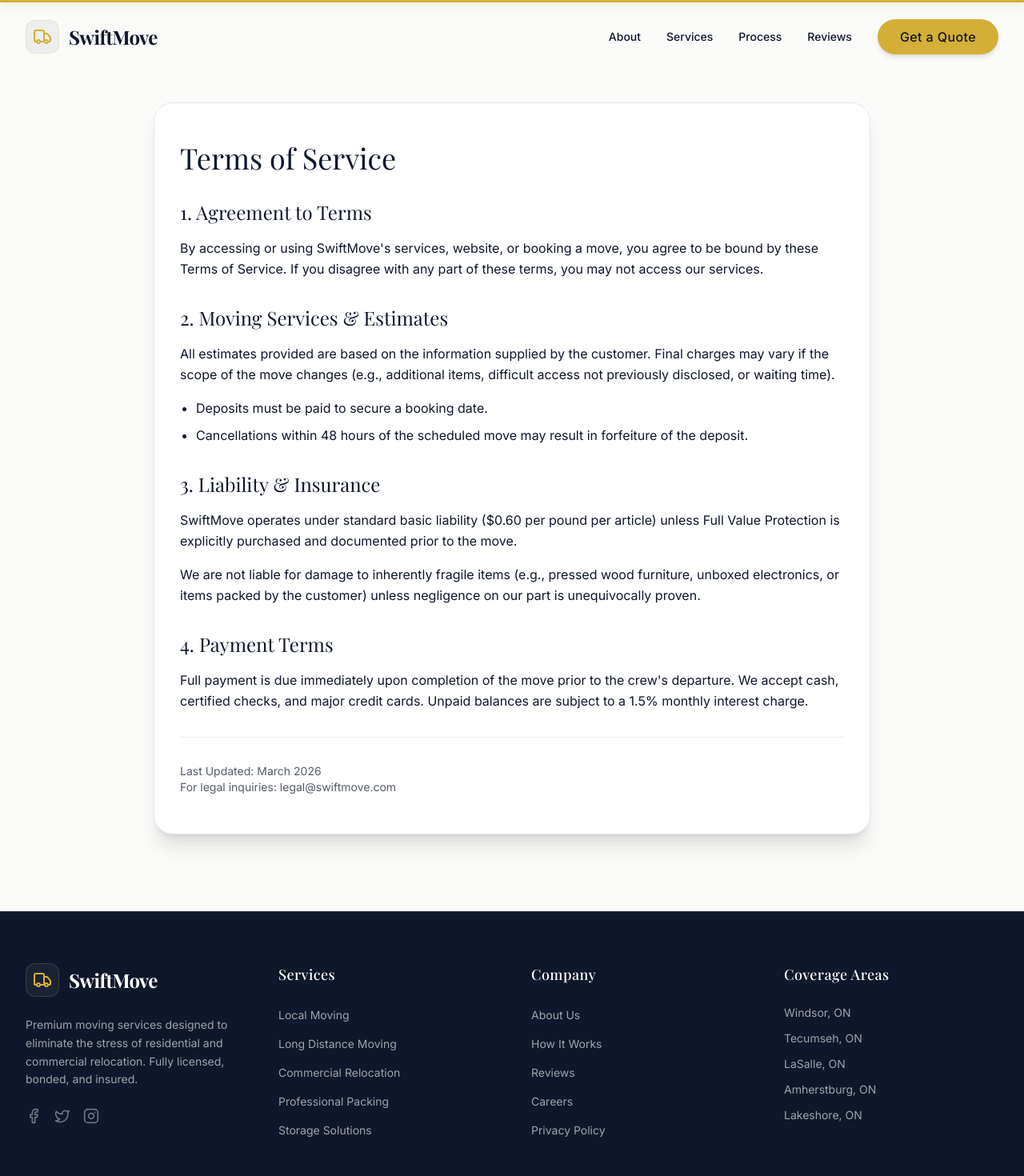
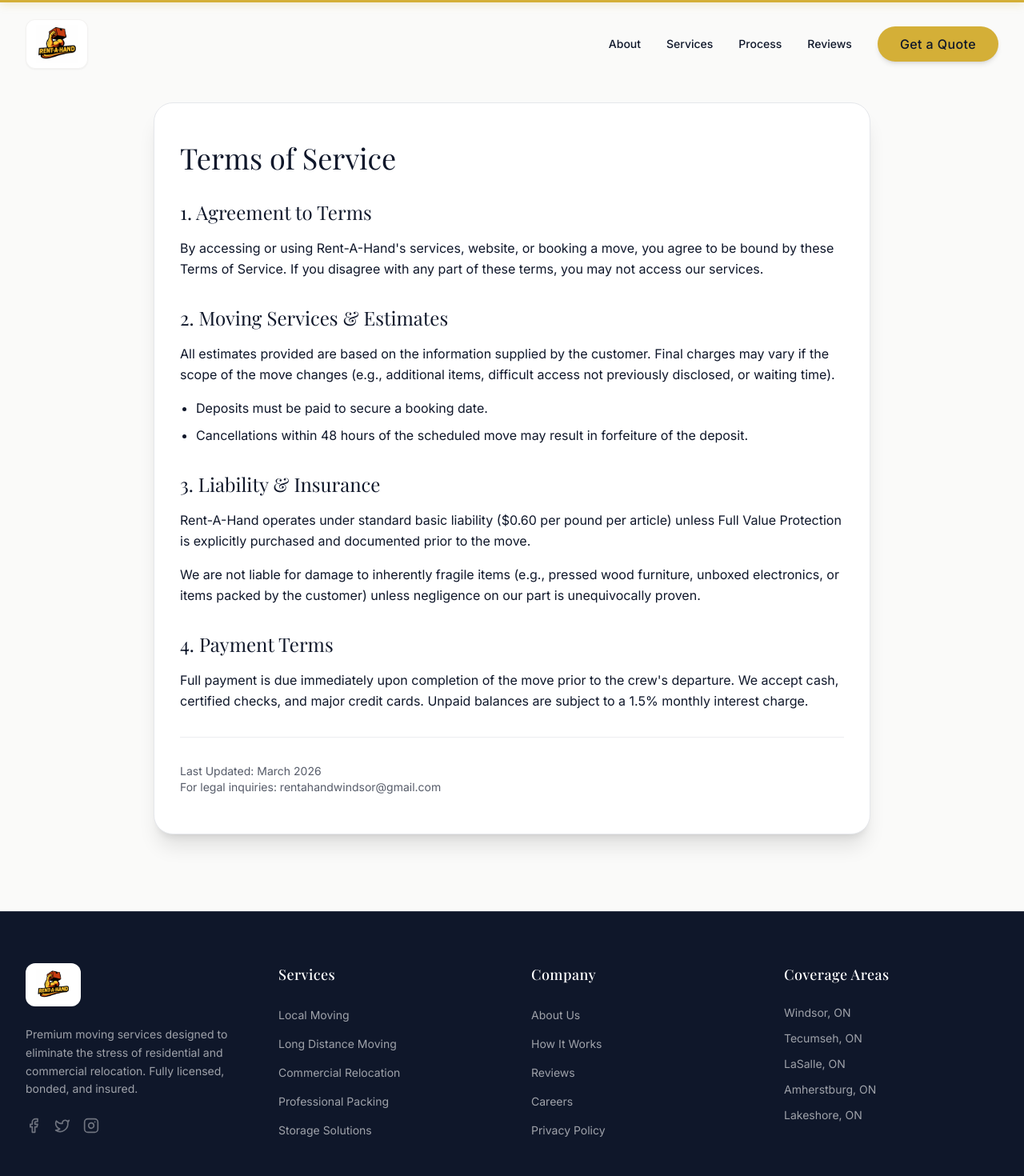
Before and after one commit to abdularif0705/moving-service-website-premium, a Next.js app: page /terms in a window 1280 px wide. Shown: the top 1470 px of the page at 80% size. Built offline with nearby package versions, Linux system fonts and the light colour scheme; a web font is replaced by a local one.

Commit message:
Change brand.

```diff
--- a/src/app/careers/page.tsx
+++ b/src/app/careers/page.tsx
@@ -3,8 +3,8 @@
 import { ArrowRight, Briefcase, GraduationCap, HeartHandshake } from "lucide-react";
 
 export const metadata = {
-  title: "Careers | SwiftMove",
-  description: "Join the SwiftMove team. We are hiring professional movers and logistics experts in Windsor, ON.",
+  title: "Careers | Rent-A-Hand",
+  description: "Join the Rent-A-Hand team. We are hiring professional movers and logistics experts in Windsor, ON.",
 };
 
 const openRoles = [
@@ -89,7 +89,7 @@
               ))}
             </div>
             <div className="text-center mt-12 text-foreground/60">
-              Don't see a fit? Send your resume to <a href="mailto:careers@swiftmove.com" className="text-accent font-medium hover:underline">careers@swiftmove.com</a>
+              Don't see a fit? Send your resume to <a href="mailto:rentahandwindsor@gmail.com" className="text-accent font-medium hover:underline">rentahandwindsor@gmail.com</a>
             </div>
           </div>
         </div>
--- a/src/app/layout.tsx
+++ b/src/app/layout.tsx
@@ -6,7 +6,7 @@
 const playfair = Playfair_Display({ subsets: ["latin"], variable: "--font-playfair" });
 
 export const metadata: Metadata = {
-  title: "Premium Windsor Moving Services | SwiftMove",
+  title: "Premium Windsor Moving Services | Rent-A-Hand",
   description: "Experience a seamless, stress-free move in Windsor, Ontario and surrounding regions. Get a free quote today.",
 };
 
--- a/src/app/privacy/page.tsx
+++ b/src/app/privacy/page.tsx
@@ -2,8 +2,8 @@
 import Footer from "@/components/layout/Footer";
 
 export const metadata = {
-  title: "Privacy Policy | SwiftMove",
-  description: "How SwiftMove protects your private data and moving information.",
+  title: "Privacy Policy | Rent-A-Hand",
+  description: "How Rent-A-Hand protects your private data and moving information.",
 };
 
 export default function PrivacyPage() {
@@ -17,7 +17,7 @@
           <div className="space-y-8 text-foreground/80 dark:text-stone-300 leading-relaxed">
             <section>
               <p className="mb-4">
-                At SwiftMove, we take your privacy seriously. This Privacy Policy outlines the types of personal information we collect, how it is used, and the steps we take to protect your data during your relocation process.
+                At Rent-A-Hand, we take your privacy seriously. This Privacy Policy outlines the types of personal information we collect, how it is used, and the steps we take to protect your data during your relocation process.
               </p>
             </section>
 
--- a/src/app/terms/page.tsx
+++ b/src/app/terms/page.tsx
@@ -2,8 +2,8 @@
 import Footer from "@/components/layout/Footer";
 
 export const metadata = {
-  title: "Terms of Service | SwiftMove",
-  description: "Terms and conditions for SwiftMove relocation services in Windsor, Ontario.",
+  title: "Terms of Service | Rent-A-Hand",
+  description: "Terms and conditions for Rent-A-Hand relocation services in Windsor, Ontario.",
 };
 
 export default function TermsPage() {
@@ -18,7 +18,7 @@
             <section>
               <h2 className="text-2xl font-serif text-foreground mb-4">1. Agreement to Terms</h2>
               <p>
-                By accessing or using SwiftMove's services, website, or booking a move, you agree to be bound by these Terms of Service. If you disagree with any part of these terms, you may not access our services.
+                By accessing or using Rent-A-Hand's services, website, or booking a move, you agree to be bound by these Terms of Service. If you disagree with any part of these terms, you may not access our services.
               </p>
             </section>
 
@@ -36,7 +36,7 @@
             <section>
               <h2 className="text-2xl font-serif text-foreground mb-4">3. Liability & Insurance</h2>
               <p className="mb-4">
-                SwiftMove operates under standard basic liability ($0.60 per pound per article) unless Full Value Protection is explicitly purchased and documented prior to the move.
+                Rent-A-Hand operates under standard basic liability ($0.60 per pound per article) unless Full Value Protection is explicitly purchased and documented prior to the move.
               </p>
               <p>
                 We are not liable for damage to inherently fragile items (e.g., pressed wood furniture, unboxed electronics, or items packed by the customer) unless negligence on our part is unequivocally proven.
@@ -52,7 +52,7 @@
 
             <div className="pt-8 mt-12 border-t border-foreground/10 dark:border-white/10 text-sm opacity-70">
               Last Updated: March 2026<br />
-              For legal inquiries: legal@swiftmove.com
+              For legal inquiries: rentahandwindsor@gmail.com
             </div>
           </div>
         </div>
--- a/src/components/layout/Footer.tsx
+++ b/src/components/layout/Footer.tsx
@@ -1,4 +1,5 @@
-import { Truck, Facebook, Twitter, Instagram, Linkedin } from "lucide-react";
+import { Facebook, Twitter, Instagram, Linkedin } from "lucide-react";
+import Image from "next/image";
 
 export default function Footer() {
   return (
@@ -7,13 +8,16 @@
         <div className="grid grid-cols-1 md:grid-cols-2 lg:grid-cols-4 gap-12 mb-12">
 
           <div className="space-y-6">
-            <div className="flex items-center gap-3 text-white">
-              <div className="bg-white/5 text-accent p-2 rounded-xl border border-accent/20">
-                <Truck size={24} />
+            <div className="flex items-center gap-3 text-white mb-2">
+              <div className="bg-white rounded-xl px-3 py-1.5 shadow-sm border border-white/10">
+                <Image
+                  src="/logo.png"
+                  alt="Rent-A-Hand Logo"
+                  width={160}
+                  height={50}
+                  className="w-auto h-10 object-contain"
+                />
               </div>
-              <span className="text-2xl font-bold tracking-tight font-serif">
-                SwiftMove
-              </span>
             </div>
             <p className="text-white/60 text-sm leading-relaxed max-w-xs">
               Premium moving services designed to eliminate the stress of residential and commercial relocation. Fully licensed, bonded, and insured.
@@ -63,7 +67,7 @@
 
         <div className="pt-8 border-t border-white/10 flex flex-col md:flex-row justify-between items-center gap-4 text-white/40 text-sm">
           <div className="flex flex-col gap-2 relative z-20 text-center md:text-left">
-            <p>&copy; {new Date().getFullYear()} SwiftMove Relocation. All rights reserved.</p>
+            <p>&copy; {new Date().getFullYear()} Rent-A-Hand Windsor. All rights reserved.</p>
             <p className="text-white/30 text-xs">
               Designed & Developed by <a href="https://abdularif.me" target="_blank" rel="noopener noreferrer" className="text-accent hover:text-white transition-colors underline underline-offset-2">Abdul Rehman Arif</a>
             </p>
--- a/src/components/layout/Navbar.tsx
+++ b/src/components/layout/Navbar.tsx
@@ -1,9 +1,10 @@
 "use client";
 
 import { useState, useEffect } from "react";
-import { Menu, X, Truck } from "lucide-react";
+import { Menu, X } from "lucide-react";
 import { motion, AnimatePresence } from "framer-motion";
 import Link from "next/link";
+import Image from "next/image";
 
 export default function Navbar({ transparentTextColor = "white" }: { transparentTextColor?: "white" | "dark" }) {
   const [isScrolled, setIsScrolled] = useState(false);
@@ -45,18 +46,16 @@
               onClick={() => window.scrollTo({ top: 0, behavior: 'smooth' })}
               className="flex items-center gap-3 cursor-pointer group"
             >
-              <div className={`p-2 rounded-xl border transition-colors duration-300 ${
-                isScrolled
-                  ? 'bg-primary text-accent-light border-accent/20 group-hover:bg-accent group-hover:text-primary'
-                  : transparentTextColor === 'dark'
-                    ? 'bg-primary/5 text-accent border-accent/20 group-hover:bg-primary/10 dark:text-accent dark:border-white/20'
-                    : 'bg-white/10 text-accent border-white/20 group-hover:bg-white/20'
-              }`}>
-                <Truck size={24} />
+              <div className="bg-white/95 dark:bg-white rounded-xl px-3 py-1.5 shadow-sm border border-stone-200/50 dark:border-white/10 transition-transform duration-300 group-hover:scale-[1.02]">
+                <Image
+                  src="/logo.png"
+                  alt="Rent-A-Hand Logo"
+                  width={160}
+                  height={50}
+                  className="w-auto h-10 sm:h-12 object-contain"
+                  priority
+                />
               </div>
-              <span className="text-2xl font-bold tracking-tight font-serif">
-                SwiftMove
-              </span>
             </Link>
 
             <nav className="hidden md:flex gap-8 items-center">
--- a/src/components/sections/Comparison.tsx
+++ b/src/components/sections/Comparison.tsx
@@ -42,7 +42,7 @@
             viewport={{ once: true }}
             className="text-accent font-serif tracking-[0.15em] uppercase text-xs font-semibold mb-4"
           >
-            The SwiftMove Difference
+            The Rent-A-Hand Difference
           </motion.h2>
           <motion.h3
             initial={{ opacity: 0, y: 20 }}
@@ -67,7 +67,7 @@
               <span className="font-serif font-medium tracking-wide text-white/50 uppercase text-[10px] sm:text-sm">Feature</span>
             </div>
             <div className="col-span-1 sm:col-span-4 flex items-center justify-center sm:justify-start px-1 sm:px-0">
-              <span className="font-serif text-[13px] sm:text-2xl text-accent text-center sm:text-left leading-tight">SwiftMove</span>
+              <span className="font-serif text-[13px] sm:text-2xl text-accent text-center sm:text-left leading-tight">Rent-A-Hand</span>
             </div>
             <div className="col-span-1 sm:col-span-4 flex items-center justify-center sm:justify-start px-1 sm:px-0">
               <span className="font-serif text-[13px] sm:text-xl text-white/60 text-center sm:text-left leading-tight">Other Movers</span>
--- a/src/components/sections/Contact.tsx
+++ b/src/components/sections/Contact.tsx
@@ -64,14 +64,14 @@
                 <div className="bg-white/10 p-3 rounded-full"><Phone className="text-white" /></div>
                 <div>
                   <p className="text-sm text-white/50">Call Us 24/7</p>
-                  <p className="font-serif text-xl tracking-wide text-accent">1-800-555-MOVE</p>
+                  <p className="font-serif text-xl tracking-wide text-accent">519-980-9577</p>
                 </div>
               </div>
               <div className="flex items-center gap-4 text-white/90">
                 <div className="bg-white/10 p-3 rounded-full"><Mail className="text-white" /></div>
                 <div>
                   <p className="text-sm text-white/50">Email Support</p>
-                  <p className="font-bold text-lg">quotes@swiftmove.com</p>
+                  <p className="font-bold text-lg">rentahandwindsor@gmail.com</p>
                 </div>
               </div>
               <div className="flex items-center gap-4 text-white/90">
--- a/src/components/sections/Testimonials.tsx
+++ b/src/components/sections/Testimonials.tsx
@@ -13,7 +13,7 @@
   },
   {
     id: 2,
-    content: "I've moved 5 times in the last 10 years, and SwiftMove was by far the best company I've ever used. The crew was polite, efficient, and very professional.",
+    content: "I've moved 5 times in the last 10 years, and Rent-A-Hand was by far the best company I've ever used. The crew was polite, efficient, and very professional.",
     author: "Michael Chen",
     role: "Local Move",
     rating: 5,
```
Also changed, not shown: src/app/about/page.tsx (+5 -5 lines), public/logo.png.
